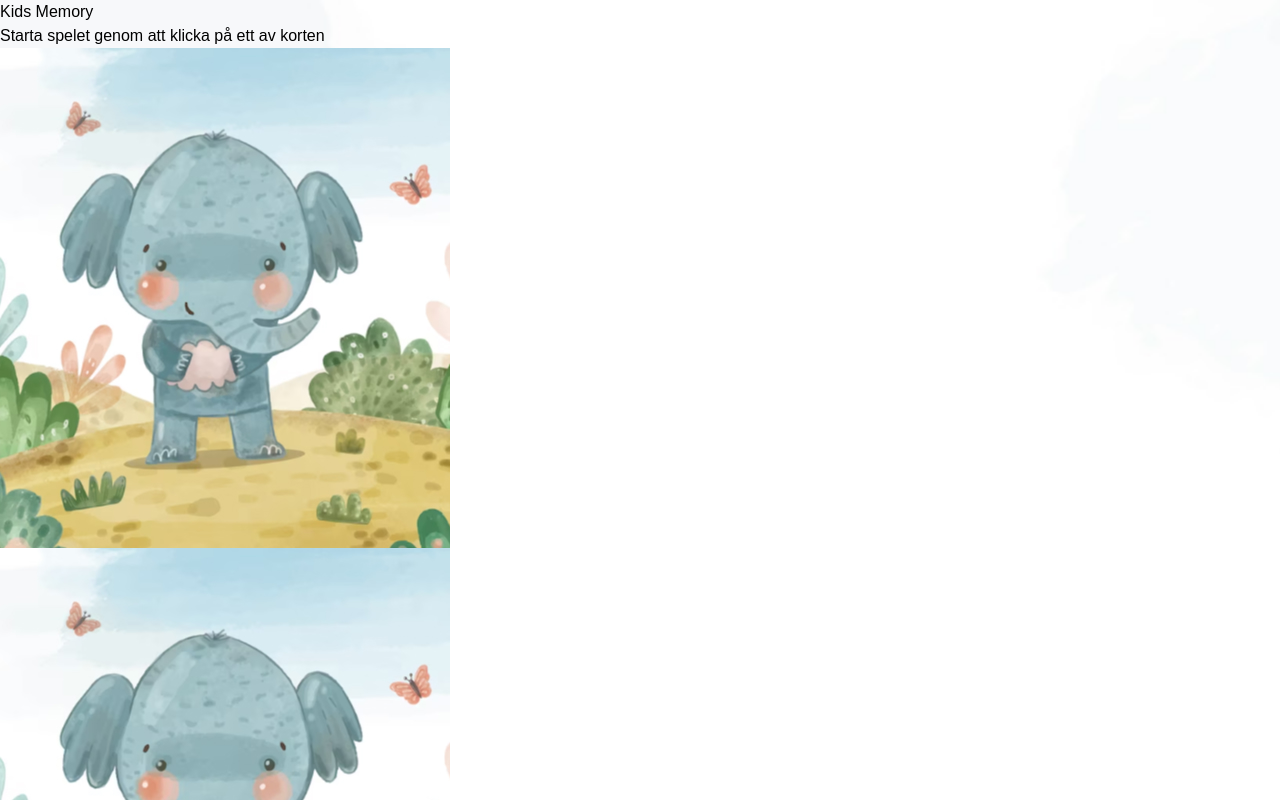
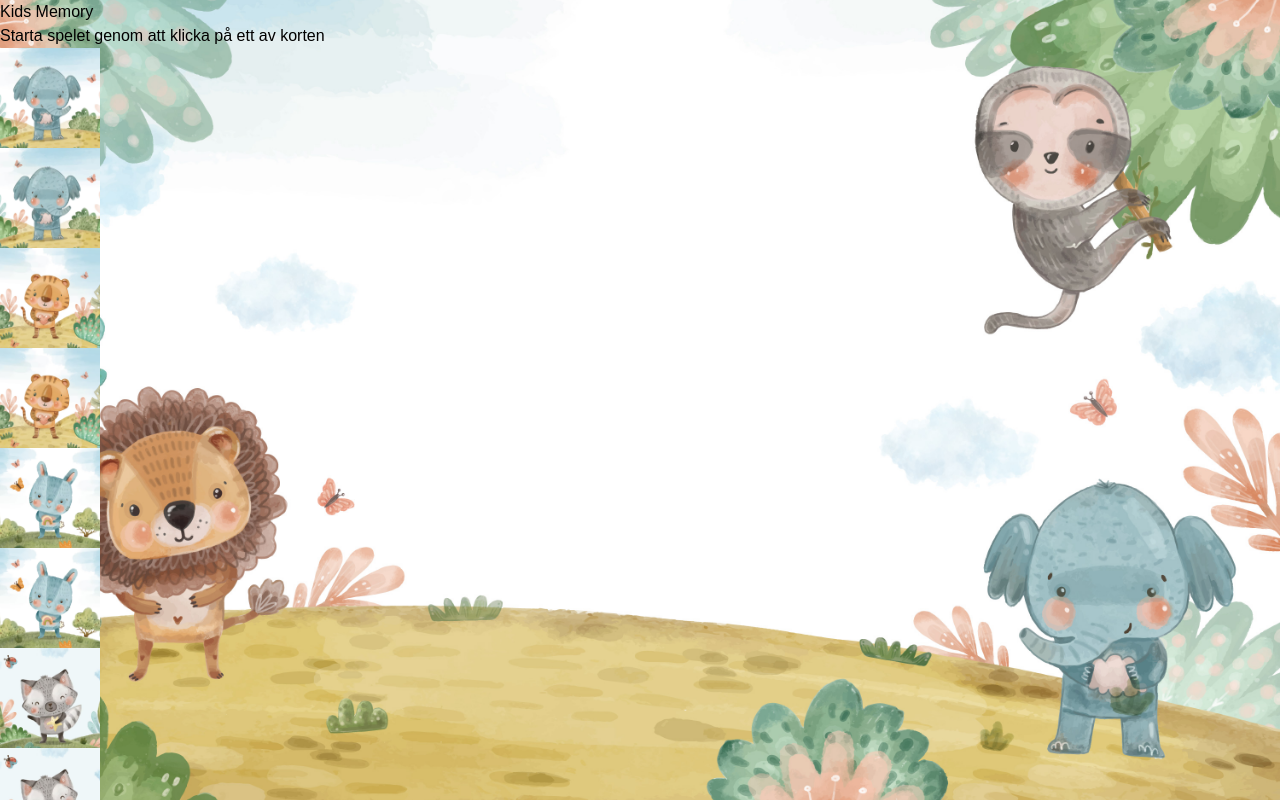
Before and after one commit to DianaNilsson/react-memory-game, a React (Create React App) app: page / in a window 1280 px wide. Shown: the top 800 px of the page. Built offline with nearby package versions, Linux system fonts and the light colour scheme.

Commit message:
View all cards without scroll

```diff
--- a/src/App.css
+++ b/src/App.css
@@ -8,5 +8,6 @@ body {
   background-size: cover;
   background-repeat: no-repeat;
   background-position: center center;
-  min-height: 100vh;
+  height: 100vh;
+  overflow: hidden;
 }
--- /dev/null
+++ b/src/components/card/Card.css
@@ -0,0 +1,4 @@
+.card {
+  height: 100px;
+  width: 100px;
+}
--- a/src/components/card/Card.jsx
+++ b/src/components/card/Card.jsx
@@ -1,4 +1,5 @@
 import React from 'react'
+import './Card.css'
 
 const Card = ({ image }) => {
   return (
```
